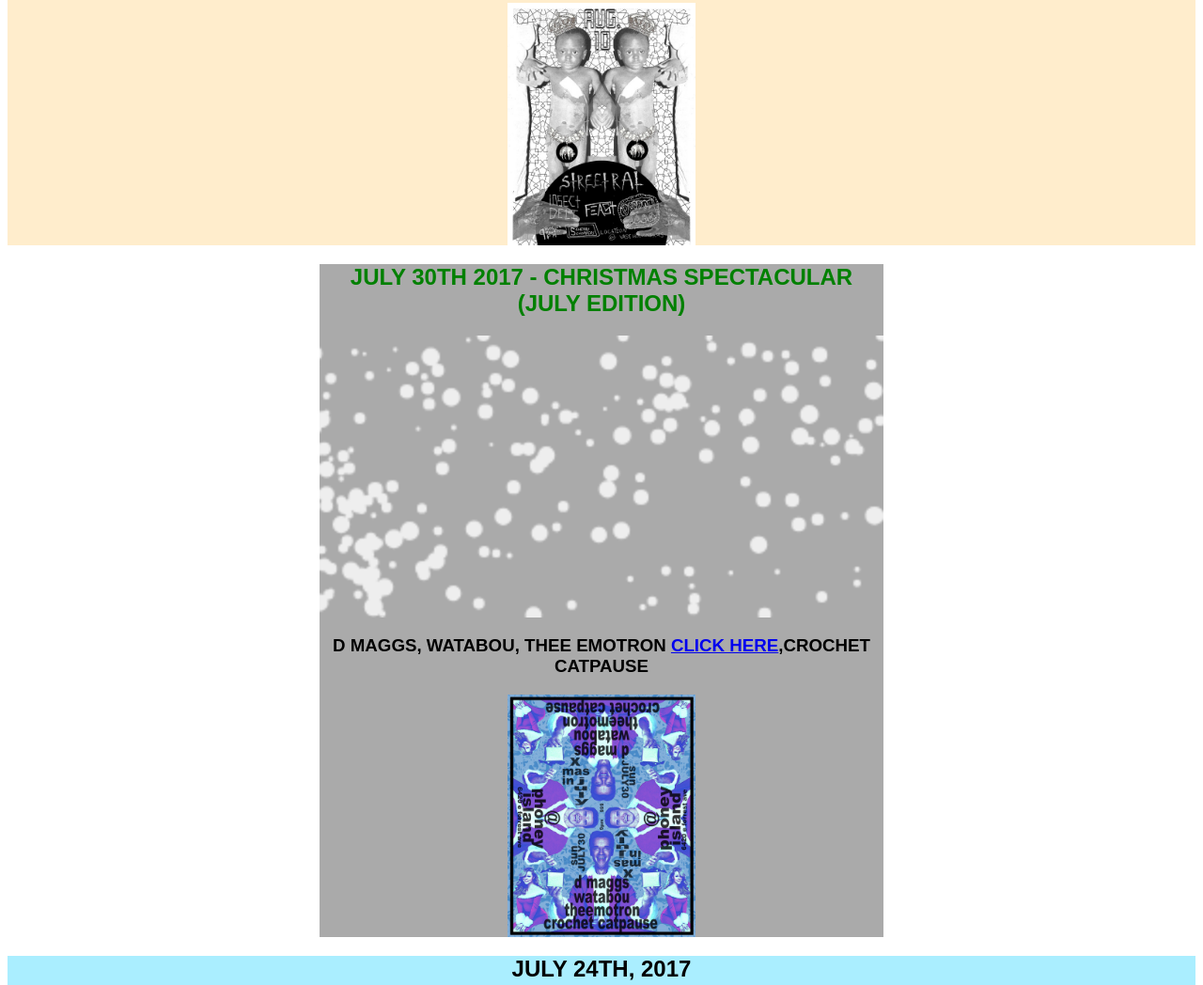
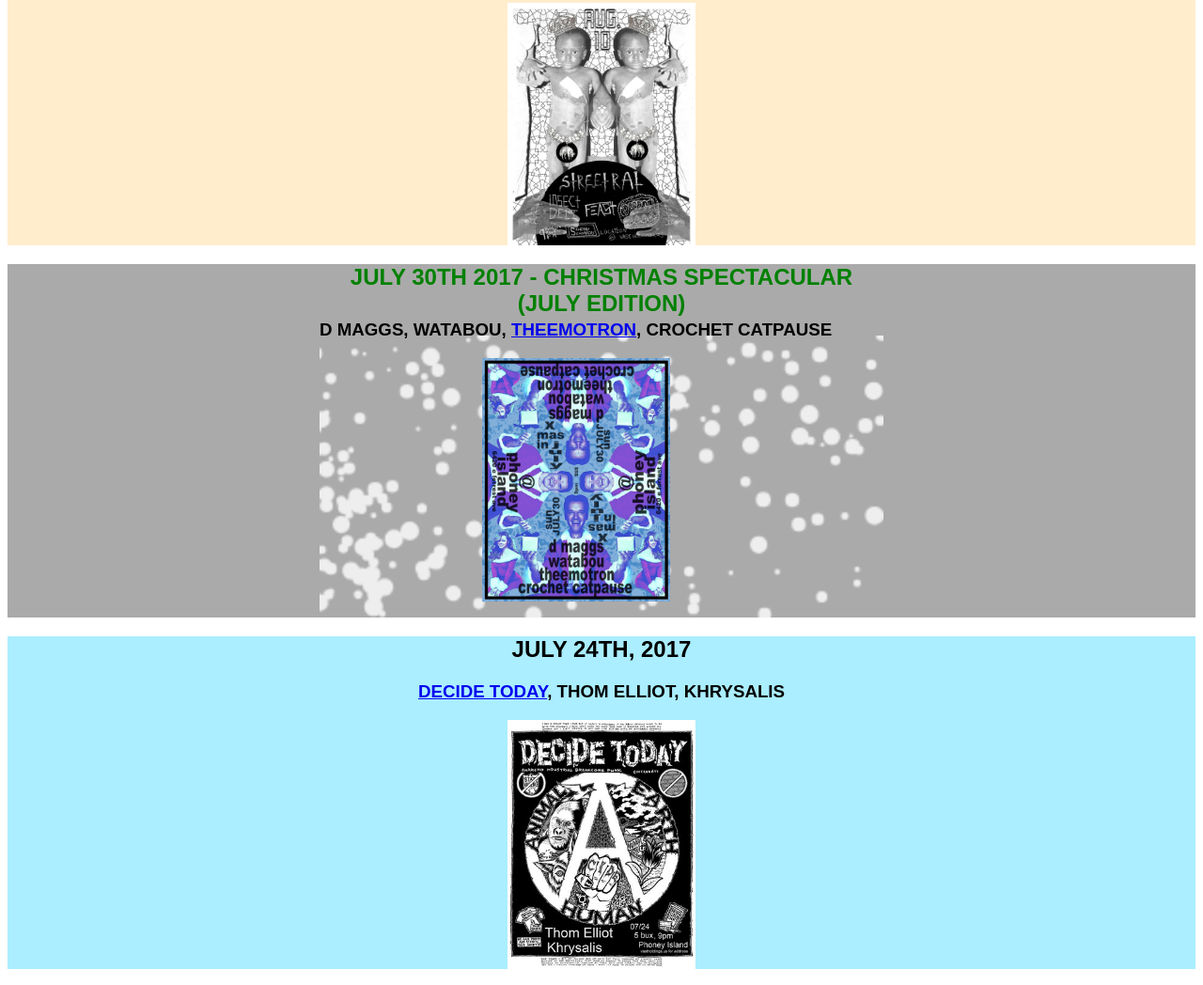
Before and after one commit to vastholdings/vastholdings.github.io, a plain HTML site: page index.html in a window 1280 px wide. Shown: the part 2096-3144 px from the top of the page at 94% size. Drawn offline with Linux system fonts and the light colour scheme.

Commit message:
Fix snow

```diff
--- a/index.html
+++ b/index.html
@@ -88,12 +88,15 @@
 
 
 
+<div style="background-color: #aaa;position: relative;">
 <div id="snowflakeContainer">
 
     <h2 style="color:green">JULY 30TH 2017 - CHRISTMAS SPECTACULAR (JULY EDITION)</h2>
     <canvas id="snowflakes" style="width:100%; float: center; z-index: -1;top:0px;left:0px"></canvas>
-    <h3>D MAGGS, WATABOU, THEE EMOTRON <a href=https://theemotron.bandcamp.com/>CLICK HERE</a>,CROCHET CATPAUSE</h3>
-    <a href="img/SUNJULY30th.jpg"><img width="200px" src="img/SUNJULY30th-small.jpg"></img></a>
+    <div style="top: 40px;position:absolute;">
+    <h3>D MAGGS, WATABOU, <a href=https://theemotron.bandcamp.com/>THEEMOTRON</a>, CROCHET CATPAUSE</h3>
+    <a href="img/SUNJULY30th.jpg"><img width="200px" src="img/SUNJULY30th-small.jpg"></img></a></div>
+</div>
 </div>
 </div>
 
```
